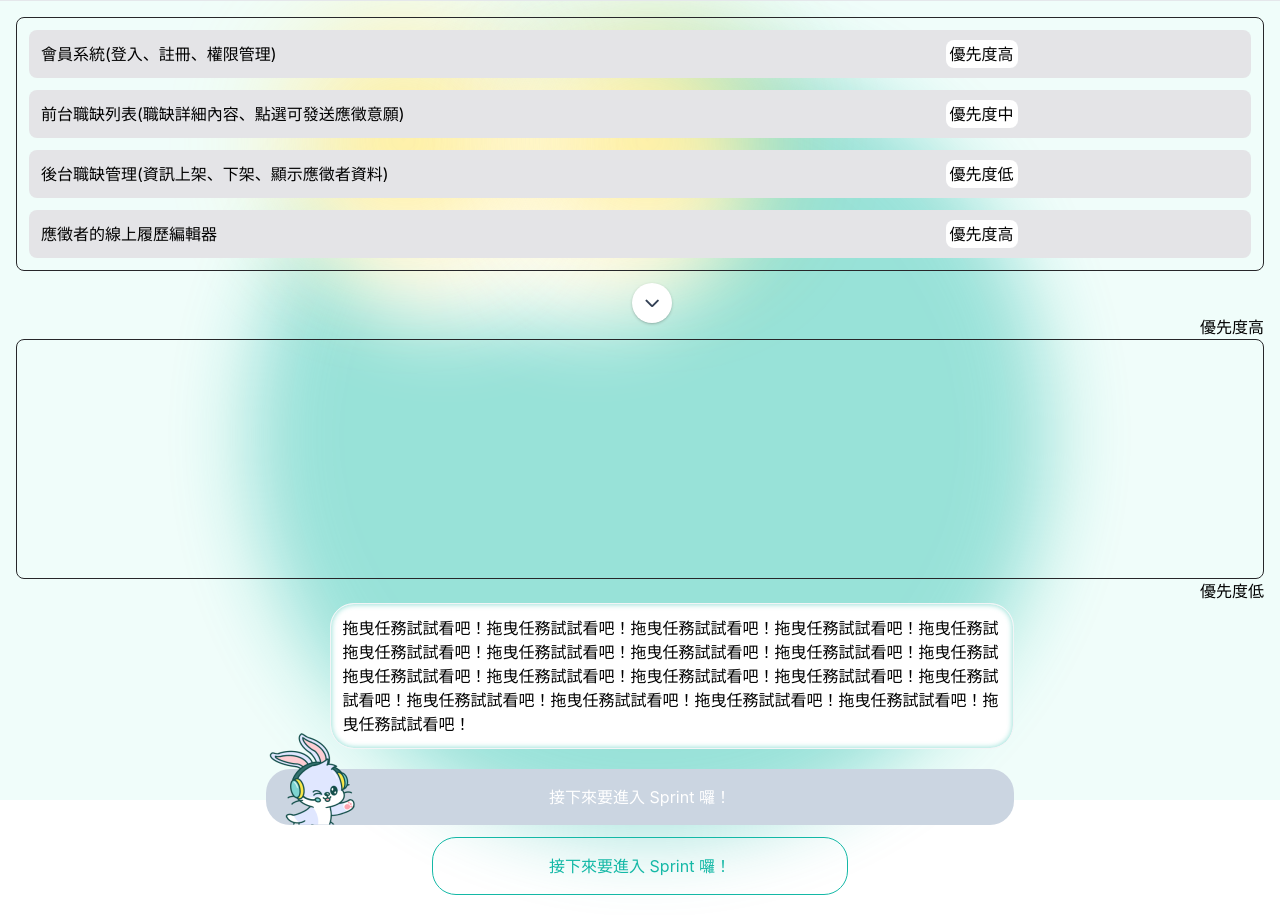
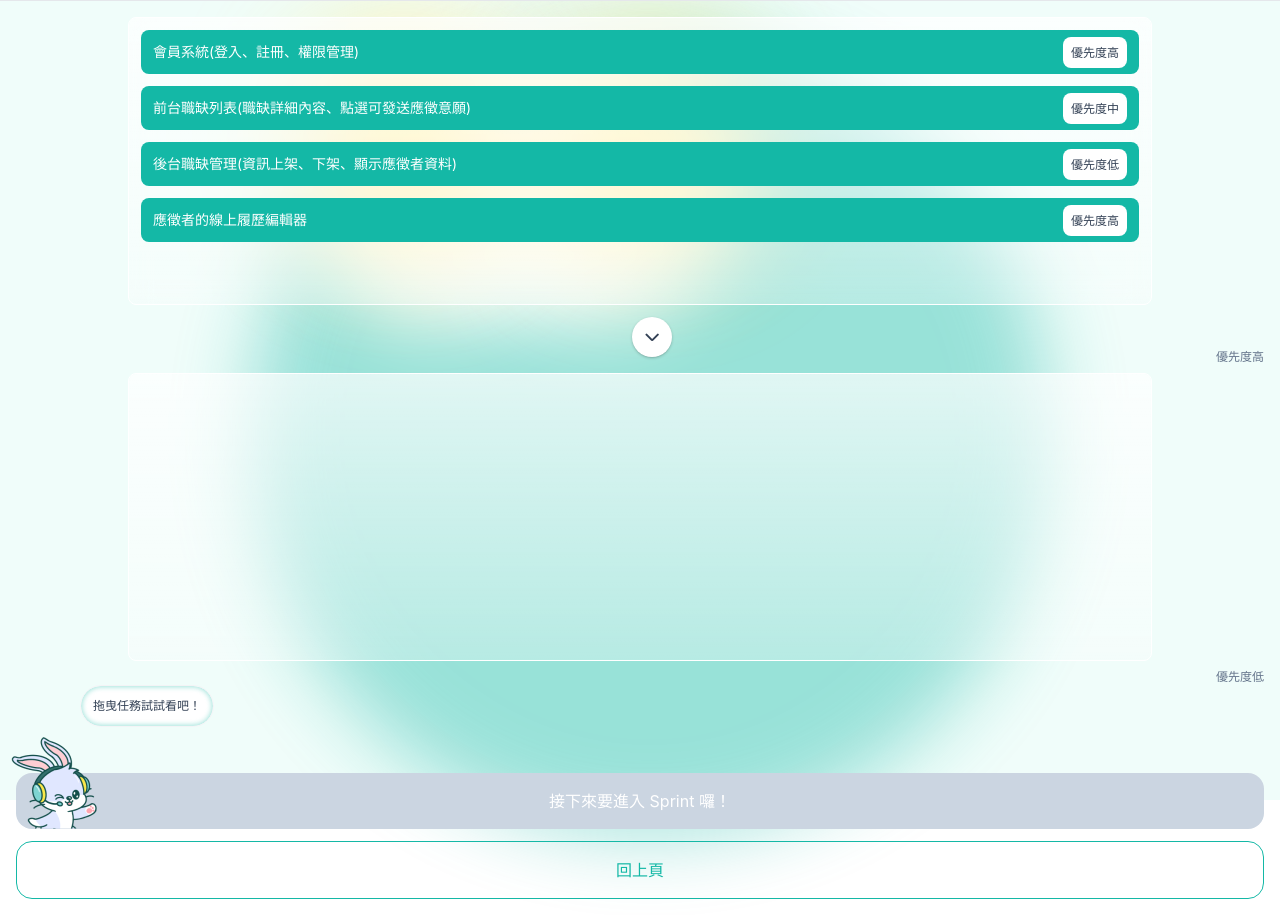
Before and after one commit to alphatero/f2e_scrum_frontend, a React (Create React App) app: page /exam/product-backlog in a window 1280 px wide. Built offline with nearby package versions, Linux system fonts and the light colour scheme.

Commit message:
feat: 🎸 add drag and order validate

```diff
--- a/package.json
+++ b/package.json
@@ -8,7 +8,9 @@
     "@testing-library/user-event": "^13.5.0",
     "clsx": "^1.2.1",
     "framer-motion": "^7.6.1",
+    "nanoid": "^4.0.0",
     "react": "^18.2.0",
+    "react-beautiful-dnd": "^13.1.1",
     "react-dom": "^18.2.0",
     "react-router-dom": "^6.4.2",
     "react-scripts": "5.0.1",
--- a/src/components/BlurBlockBg.jsx
+++ b/src/components/BlurBlockBg.jsx
@@ -2,7 +2,7 @@ import clsx from 'clsx';
 
 export function BlurBlockBg(props) {
   const {
-    children, styleType = 'BlurBlockA',
+    children, styleType = 'BlurBlockA', className,
   } = props;
 
   const type = {
@@ -14,7 +14,8 @@ export function BlurBlockBg(props) {
     <div className={clsx(
       'w-full max-w-5xl border border-white p-3 mx-auto',
       'bg-gradient-to-b from-white/70 to-white/30 bg-clip-padding bg-opacity-70',
-      'backdrop-filter ',
+      'backdrop-filter',
+      className,
       type[styleType],
     )}
     >
--- a/src/components/Button.jsx
+++ b/src/components/Button.jsx
@@ -32,7 +32,7 @@ export function Button(
     >
       {
         speechText && (
-          <div className="w-fit mb-5 pl-16">
+          <div className="w-fit mb-5 pl-16 text-xs text-slate-700">
             <SpeechBubble text={speechText} />
           </div>
         )
@@ -42,7 +42,7 @@ export function Button(
         type="button"
         className={clsx(
           'place-self-end justify-center',
-          'w-full py-4 rounded-3xl',
+          'w-full py-4 rounded-2xl',
           btn[btnType],
         )}
         onClick={onClick}
@@ -55,7 +55,7 @@ export function Button(
         isRabbit && (
         <img
           src="/images/rabbit-look-right.png"
-          className="absolute left-0 bottom-0"
+          className="absolute left-0 bottom-0 -translate-x-2"
           alt=""
         />
         )
--- /dev/null
+++ b/src/components/exam/DraggleCard.jsx
@@ -0,0 +1,35 @@
+/* eslint-disable react/jsx-props-no-spreading */
+/* eslint-disable react/no-unknown-property */
+import { Draggable } from 'react-beautiful-dnd';
+import clsx from 'clsx';
+
+export function DraggleCard({ item, index }) {
+  return (
+    <Draggable draggableId={item.id} index={index}>
+      {(provided, snapshot) => (
+        <div
+          ref={provided.innerRef}
+          snapshot={snapshot}
+          {...provided.draggableProps}
+          {...provided.dragHandleProps}
+          className={clsx(
+            'flex justify-between',
+            'p-3',
+            'rounded-lg bg-primary text-white text-sm',
+          )}
+        >
+          <div className="col-span-3">
+            <p>{item.content}</p>
+          </div>
+          <div>
+            <div>
+              <span className={clsx('rounded-lg p-2 text-center whitespace-nowrap', 'bg-white text-slate-700 text-xs')}>{item.priority}</span>
+            </div>
+          </div>
+        </div>
+      )}
+    </Draggable>
+  );
+}
+
+export default DraggleCard;
--- /dev/null
+++ b/src/components/exam/Droppable.jsx
@@ -0,0 +1,23 @@
+import { useEffect, useState } from 'react';
+import { Droppable } from 'react-beautiful-dnd';
+
+export function DroppableComponent({ children, droppableId }) {
+  const [enabled, setEnabled] = useState(false);
+
+  useEffect(() => {
+    const animation = requestAnimationFrame(() => setEnabled(true));
+
+    return () => {
+      cancelAnimationFrame(animation);
+      setEnabled(false);
+    };
+  }, []);
+
+  if (!enabled) {
+    return null;
+  }
+
+  return <Droppable droppableId={droppableId}>{children}</Droppable>;
+}
+
+export default DroppableComponent;
--- a/src/components/exam/index.js
+++ b/src/components/exam/index.js
@@ -1,2 +1,4 @@
 export * from './ArrowDownCircle';
 export * from './TaskItem';
+export * from './Droppable';
+export * from './DraggleCard';
--- a/src/constants/examProductBacklogInfo.js
+++ b/src/constants/examProductBacklogInfo.js
@@ -1,33 +1,35 @@
+import { nanoid } from 'nanoid';
+
 export const ExamProductBacklogInfo = {
   title: 'Sprint Backlog 實作',
   tasks: [
     {
-      id: 0,
+      id: nanoid(),
       content:
         '會員系統(登入、註冊、權限管理)',
       priority: '優先度高',
-      seq: 0,
+      seq: 2,
     },
     {
-      id: 1,
+      id: nanoid(),
       content:
         '前台職缺列表(職缺詳細內容、點選可發送應徵意願)',
       priority: '優先度中',
-      seq: 1,
+      seq: 3,
     },
     {
-      id: 2,
+      id: nanoid(),
       content:
         '後台職缺管理(資訊上架、下架、顯示應徵者資料)',
       priority: '優先度低',
-      seq: 2,
+      seq: 4,
     },
     {
-      id: 3,
+      id: nanoid(),
       content:
         '應徵者的線上履歷編輯器',
       priority: '優先度高',
-      seq: 3,
+      seq: 1,
     },
   ],
   button: '接下來要進入 Sprint 囉！',
--- a/src/views/exam/ProductBacklog.jsx
+++ b/src/views/exam/ProductBacklog.jsx
@@ -1,58 +1,150 @@
+/* eslint-disable react/jsx-props-no-spreading */
 import clsx from 'clsx';
 import { useNavigate } from 'react-router-dom';
-import { Button } from '../../components';
+import { DragDropContext } from 'react-beautiful-dnd';
+import { useEffect, useState } from 'react';
+import { Button, BlurBlockBg } from '../../components';
 import { ExamProductBacklogInfo } from '../../constants/examProductBacklogInfo';
-import { ArrowDownCircle } from '../../components/exam';
+import { ArrowDownCircle, DroppableComponent, DraggleCard } from '../../components/exam';
 
 function ProductBacklog() {
   const navigate = useNavigate();
   const { tasks, button } = ExamProductBacklogInfo;
+  const [itemObj, setItemObj] = useState({
+    candidate: {
+      items: tasks,
+    },
+    productBacklog: {
+      items: [],
+    },
+  });
+  const answerArray = ['1', '2', '3', '4'];
+  const [isOrderCorrect, setIsOrderCorrect] = useState(null);
+  const [speech, setSpeech] = useState('拖曳任務試試看吧！');
+  const [length, setLength] = useState(itemObj.productBacklog.items.length);
+
+  const onDragEnd = (event) => {
+    const { source, destination } = event;
+
+    if (!destination) {
+      return;
+    }
+
+    // 拷貝新的items (來自state)
+    const newItemObj = { ...itemObj };
+
+    // splice(start, deleteCount, item )
+    // 從source剪下被拖曳的元素
+    const [remove] = newItemObj[source.droppableId].items.splice(
+      source.index,
+      1,
+    );
+
+    // 在destination位置貼上被拖曳的元素
+    newItemObj[destination.droppableId].items.splice(
+      destination.index,
+      0,
+      remove,
+    );
+
+    // set state新的 itemObj
+    setItemObj(newItemObj);
+
+    // 確認productBacklog順序
+    const checkProductBacklogOrder = () => {
+      const currentProductBacklogOrder = newItemObj.productBacklog.items.map(
+        (ele) => ele.seq,
+      );
+      setLength(currentProductBacklogOrder.length);
+      return currentProductBacklogOrder.join('') === answerArray.join('');
+    };
+
+    setIsOrderCorrect(checkProductBacklogOrder);
+  };
 
   const backHome = () => {
+    console.log(isOrderCorrect);
+
     navigate('/');
   };
+
+  useEffect(() => {
+    if (itemObj.productBacklog.items.length === 4 && !isOrderCorrect) {
+      setSpeech('唉呀！優先度好像擺放錯誤囉！再試試看！');
+    }
+
+    if (isOrderCorrect) {
+      setSpeech('恭喜你擺放正確囉！');
+    }
+  }, [itemObj]);
+
   return (
     <div className="p-4">
 
-      <div className="border border-zinc-800 rounded-lg p-3 space-y-3">
-        {
-          tasks.map((task) => (
-            <div
-              key={`task_${task.id}`}
-              className={clsx(
-                'grid grid-cols-4 gap-2',
-                'w-full p-3',
-                'rounded-lg bg-zinc-200',
-              )}
-            >
-              <div className="col-span-3">
-                <p>{task.content}</p>
+      <DragDropContext onDragEnd={onDragEnd}>
+        <BlurBlockBg styleType="BlurBlockB" className="h-72">
+          <DroppableComponent droppableId="candidate">
+            {(provided) => (
+              <div className="flex flex-col space-y-3" ref={provided.innerRef} {...provided.droppableProps}>
+                {itemObj.candidate.items.map((task, index) => (
+                  <DraggleCard item={task} key={task.id} index={index} />
+                ))}
+                {provided.placeholder}
               </div>
-              <div>
-                <div>
-                  <span className="rounded-lg p-1 bg-white text-center">{task.priority}</span>
-                </div>
+            )}
+          </DroppableComponent>
+        </BlurBlockBg>
+
+        <div className="w-full h-5 text-center m-3">
+          <ArrowDownCircle />
+        </div>
+        <p className="w-full text-right mb-2 text-xs text-slate-500">優先度高</p>
+
+        <div className={clsx(
+          'w-full max-w-5xl border  p-3 mx-auto',
+          'bg-gradient-to-b from-white/70 to-white/30 bg-clip-padding bg-opacity-70',
+          'backdrop-filter rounded-lg h-72',
+          !isOrderCorrect && length === 4 ? 'border-red-500' : 'border-white',
+        )}
+        >
+          {/* drag to here */}
+          <DroppableComponent droppableId="productBacklog">
+            {(provided) => (
+              <div className="flex flex-col space-y-3" ref={provided.innerRef} {...provided.droppableProps}>
+                {itemObj.productBacklog.items.map((task, index) => (
+                  <DraggleCard item={task} key={task.id} index={index} />
+                ))}
+                {provided.placeholder}
               </div>
-            </div>
-          ))
-        }
+            )}
+          </DroppableComponent>
+        </div>
 
-      </div>
-      <div className="w-full h-5 text-center m-3">
-        <ArrowDownCircle />
-      </div>
-      <p className="w-full h-5 text-right mb-1">優先度高</p>
-      <div className={clsx('border border-zinc-800 rounded-lg', 'p-3 space-y-3 h-[30vh]')}>
-        {/* drag to here */}
-      </div>
-      <p className="w-full h-5 text-right mb-1">優先度低</p>
+        <p className="w-full text-right mt-2 text-xs text-slate-500">優先度低</p>
+      </DragDropContext>
 
       <div className="flex justify-center">
-        <Button onClick={backHome} className="w-4/5 md:w-3/5" btnType="primary" isRabbit speechText="拖曳任務試試看吧！拖曳任務試試看吧！拖曳任務試試看吧！拖曳任務試試看吧！拖曳任務試拖曳任務試試看吧！拖曳任務試試看吧！拖曳任務試試看吧！拖曳任務試試看吧！拖曳任務試拖曳任務試試看吧！拖曳任務試試看吧！拖曳任務試試看吧！拖曳任務試試看吧！拖曳任務試試看吧！拖曳任務試試看吧！拖曳任務試試看吧！拖曳任務試試看吧！拖曳任務試試看吧！拖曳任務試試看吧！" disabled>{button}</Button>
+        <Button
+          onClick={backHome}
+          className="w-full"
+          btnType="primary"
+          isRabbit
+          speechText={speech}
+          disabled={!isOrderCorrect}
+        >
+          {button}
+
+        </Button>
       </div>
 
       <div className="flex justify-center mt-3">
-        <Button onClick={backHome} className="w-4/5 md:w-1/3" btnType="secondary">{button}</Button>
+        <Button
+          onClick={backHome}
+          className="w-full"
+          btnType="secondary"
+        >
+          回上頁
+        </Button>
       </div>
 
     </div>
```
Also changed, not shown: 1 other file (tests, documents, lock files or other folders).
